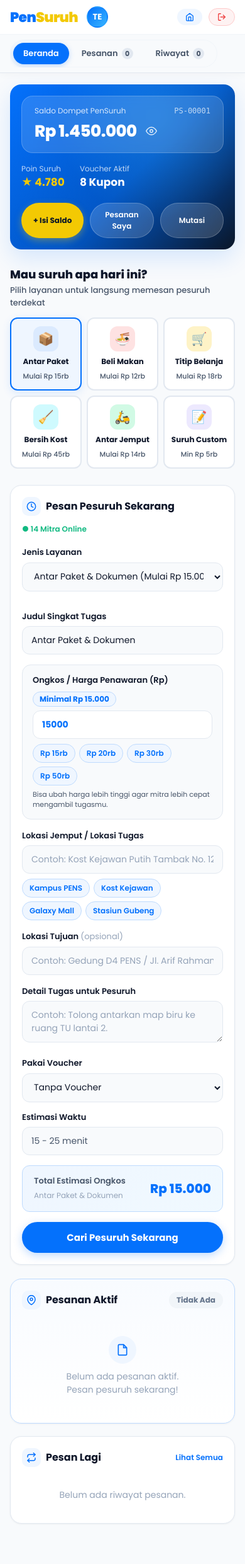
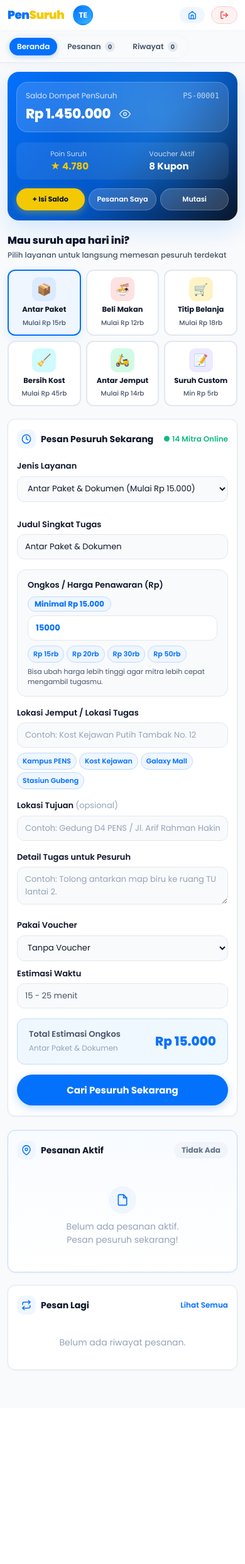
Before and after one commit to fauzansupriyadi1-stack/PENSURUH, a Laravel app: page /dashboard in a window 390 px wide. Shown: the whole page at 63% size. After the commit the page ends 2176 px from the top, so only its background shows below. Run offline with Laravel 12, Linux system fonts and the light colour scheme; a user stored in the database is signed in; data comes from the database, SQL or seed files in the repository; data that the repository does not hold is empty.

Commit message:
fix: optimasi responsiveness mobile untuk header bar wallet dan grid layanan

```diff
--- a/public/css/dashboard.css
+++ b/public/css/dashboard.css
@@ -293,19 +293,21 @@ img { max-width: 100%; display: block; }
 .mobile-subbar {
   display: none;
   border-top: 1px solid var(--border-light);
-  padding: 8px 16px;
-  background: rgba(248, 250, 252, 0.9);
+  padding: 8px 12px;
+  background: rgba(248, 250, 252, 0.95);
+  overflow-x: auto;
+  -webkit-overflow-scrolling: touch;
+  scrollbar-width: none;
 }
+.mobile-subbar::-webkit-scrollbar { display: none; }
 
 .mobile-subbar-inner {
   display: flex;
   align-items: center;
-  justify-content: space-between;
-  gap: 10px;
-  overflow-x: auto;
-  scrollbar-width: none;
+  gap: 8px;
+  width: max-content;
+  min-width: 100%;
 }
-.mobile-subbar-inner::-webkit-scrollbar { display: none; }
 
 /* ── Main Content ── */
 .main-content {
@@ -1251,19 +1253,89 @@ img { max-width: 100%; display: block; }
 }
 
 @media (max-width: 520px) {
+  .header-inner { padding: 8px 12px; }
   .header-user-block { border-left: none; padding-left: 0; }
   .user-greeting { display: none; }
-  .service-grid { grid-template-columns: repeat(3, 1fr); gap: 8px; }
-  .service-tile { padding: 12px 6px; border-radius: var(--radius-md); }
-  .service-icon-circle { width: 40px; height: 40px; font-size: 1.25rem; border-radius: 12px; }
-  .service-tile-name { font-size: 0.75rem; }
-  .service-tile-price { font-size: 0.6875rem; }
+  .brand-logo-text { font-size: 1.15rem; }
+  .user-avatar { width: 32px; height: 32px; font-size: 0.75rem; }
 
-  .form-row { grid-template-columns: 1fr; }
-  .stat-cards { grid-template-columns: 1fr; }
+  .mobile-subbar { padding: 6px 10px; }
+  .mobile-subbar .tab-btn { padding: 5px 12px; font-size: 0.75rem; }
+  .mobile-subbar .tab-btn .badge-count { min-width: 16px; height: 16px; font-size: 0.625rem; }
+
+  .main-content { padding: 14px 12px 36px; }
+
+  /* Wallet bar mobile adjustments */
+  .gopay-bar {
+    padding: 16px 14px;
+    border-radius: var(--radius-lg);
+    margin-bottom: 20px;
+    gap: 14px;
+  }
+  .gopay-balance-box {
+    padding: 12px 14px;
+  }
+  .gopay-balance-value {
+    font-size: 1.35rem;
+  }
+  .gopay-mini-stats {
+    gap: 16px;
+    width: 100%;
+    background: rgba(255, 255, 255, 0.08);
+    padding: 10px 14px;
+    border-radius: var(--radius-md);
+    justify-content: space-around;
+  }
+  .gopay-mini-stat small { font-size: 0.6875rem; }
+  .gopay-mini-stat strong { font-size: 0.9375rem; }
+  .gopay-actions {
+    display: grid;
+    grid-template-columns: repeat(3, 1fr);
+    gap: 6px;
+    width: 100%;
+  }
+  .gopay-actions .btn-gopay,
+  .gopay-actions .btn-gopay-ghost {
+    padding: 8px 6px;
+    font-size: 0.7rem;
+    white-space: nowrap;
+    text-align: center;
+  }
+
+  .section-heading h2,
+  .section-heading > span { font-size: 1rem; }
+  .section-heading small { font-size: 0.75rem; }
+
+  .service-grid {
+    grid-template-columns: repeat(3, 1fr);
+    gap: 8px;
+    margin-bottom: 20px;
+  }
+  .service-tile {
+    padding: 10px 4px;
+    border-radius: var(--radius-md);
+    gap: 6px;
+  }
+  .service-icon-circle {
+    width: 38px;
+    height: 38px;
+    font-size: 1.15rem;
+    border-radius: 10px;
+  }
+  .service-tile-name { font-size: 0.72rem; }
+  .service-tile-price { font-size: 0.65rem; }
+
+  .card { padding: 16px 14px; border-radius: var(--radius-md); }
+  .card-title { font-size: 0.875rem; }
+
+  .form-row { grid-template-columns: 1fr; gap: 10px; }
+  .form-input { padding: 9px 12px; font-size: 0.8125rem; }
+  .location-chips { gap: 4px; }
+  .location-chip { padding: 4px 8px; font-size: 0.6875rem; }
+
+  .stat-cards { grid-template-columns: 1fr; gap: 10px; }
   .priority-stats { grid-template-columns: 1fr; }
-  .nominal-grid { grid-template-columns: repeat(2, 1fr); }
-  .wallet-balance { font-size: 1.625rem; }
-  .priority-balance { font-size: 1.5rem; }
-  .card { padding: 18px; }
+  .nominal-grid { grid-template-columns: repeat(2, 1fr); gap: 6px; }
+  .wallet-balance { font-size: 1.5rem; }
+  .priority-balance { font-size: 1.35rem; }
 }
```
